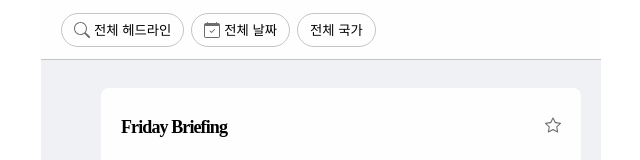
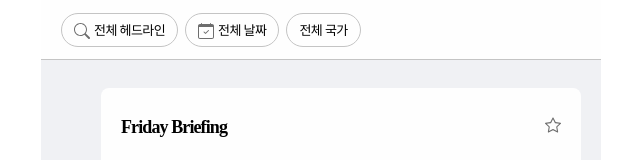
Before and after one commit to goodafteryoon/nyt-news, a React (Create React App) app: page / in a window 1280 px wide. Shown: the top 160 px of the page, without its empty margins (319-959 px from the left). Built offline with nearby package versions, Linux system fonts and the light colour scheme.

Commit message:
fix : filters 전역에 저장되는 Date 포맷 통일화에 따른 코드 수정

```diff
--- a/src/components/ArticleList/index.tsx
+++ b/src/components/ArticleList/index.tsx
@@ -2,7 +2,7 @@ import { useEffect, useState } from 'react';
 import styled from 'styled-components';
 
 import { theme } from 'styles/theme';
-import { formatDate } from 'utils/date';
+import { formatDateForDisplayArticle } from 'utils/date';
 import { Article } from 'models/article';
 import articles from 'mock/article.json';
 import StarIcon from 'assets/imageComponents/StarIcon';
@@ -23,7 +23,9 @@ const ArticleList = () => {
           </HeadlineContainer>
           <InfoContainer>
             <Author>{item.byline.original?.replace(/^By /, '')}</Author>
-            <PublishedDate>{formatDate(item.pub_date)}</PublishedDate>
+            <PublishedDate>
+              {formatDateForDisplayArticle(item.pub_date)}
+            </PublishedDate>
           </InfoContainer>
         </ArticlItem>
       ))}
--- a/src/components/FilterHeader/index.tsx
+++ b/src/components/FilterHeader/index.tsx
@@ -4,6 +4,7 @@ import { theme } from 'styles/theme';
 import { useFilterStore } from 'store/articleFilter';
 import CalendarIcon from 'assets/imageComponents/CalendarIcon';
 import SearchIcon from 'assets/imageComponents/SearchIcon';
+import { formatDateForDisplayHeader } from 'utils/date';
 
 interface FilterHeaderProps {
   onOpenModal: () => void;
@@ -18,15 +19,21 @@ const FilterHeader = ({ onOpenModal }: FilterHeaderProps) => {
   const { searchTerm, selectedDate, selectedCountries } = filters;
 
   const isSearchTermActive = !!searchTerm && searchTerm.trim() !== '';
-  const isDateActive = !!selectedDate && selectedDate.trim() !== '';
-  const isCountriesActive = selectedCountries.length > 0;
+  const isDateActive = !!selectedDate;
+  const isCountriesActive = (selectedCountries || []).length > 0;
 
   const getCountryDisplay = () => {
-    const count = selectedCountries.length;
+    const countries = selectedCountries || [];
+
+    const count = countries.length;
     if (count === 0) return ALL_COUNTRIES;
-    if (count === 1) return selectedCountries[0].name;
-    return `${selectedCountries[0].name} 외 ${count - 1}개`;
+    if (count === 1) return countries[0].name;
+    return `${countries[0].name} 외 ${count - 1}개`;
   };
+
+  const displayDate = selectedDate
+    ? formatDateForDisplayHeader(selectedDate)
+    : ALL_DATES;
 
   return (
     <>
@@ -48,7 +55,7 @@ const FilterHeader = ({ onOpenModal }: FilterHeaderProps) => {
                 isDateActive ? theme.colors.mainBlue : theme.colors.darkGray
               }
             />
-            {selectedDate || ALL_DATES}
+            {displayDate}
           </FilterChip>
           <FilterChip onClick={onOpenModal} $isActive={isCountriesActive}>
             {getCountryDisplay()}
@@ -85,13 +92,20 @@ const FilterChip = styled.button<{ $isActive: boolean }>`
   display: flex;
   justify-content: center;
   align-items: center;
+  // TODO : font 적용 이슈 해결
+  font-family: Apple SD Gothic Neo;
   gap: 4px;
   height: 34px;
-  padding: 0 12px;
+  padding: 6px 12px 4px;
   border-radius: 30px;
   color: ${({ $isActive }) =>
     $isActive ? theme.colors.mainBlue : theme.colors.black};
   border: 1px solid
     ${({ $isActive }) =>
       $isActive ? theme.colors.mainBlue : theme.colors.gray};
+  font-size: 13px;
+  font-style: normal;
+  font-weight: 400;
+  line-height: 24px; /* 171.429% */
+  letter-spacing: -0.56px;
 `;
--- a/src/components/FilterModal/index.tsx
+++ b/src/components/FilterModal/index.tsx
@@ -1,7 +1,6 @@
 import { useState } from 'react';
 import styled from 'styled-components';
 import ReactDatePicker from 'react-datepicker';
-import dayjs from 'dayjs';
 
 import BaseModal from 'components/ui/BaseModal';
 import BaseButton from 'components/ui/BaseButton';
@@ -9,10 +8,7 @@ import CalendarIcon from 'assets/imageComponents/CalendarIcon';
 import { theme } from 'styles/theme';
 import { useFilterStore } from 'store/articleFilter';
 import { Country, FiltersState } from 'store/articleFilter/type';
-import {
-  formatDateForDisplayInput,
-  formatDateForDisplayHeader,
-} from 'utils/date';
+import { formatDateForDisplayInput } from 'utils/date';
 
 import 'react-datepicker/dist/react-datepicker.css';
 
@@ -34,57 +30,48 @@ const COUNTRIES = [
 
 const FilterModal = ({ isOpen, onClose }: FilterModalProps) => {
   const { filters, setFilters } = useFilterStore();
-
-  // selectedDate를 Date 객체로 관리
-  const [selectedDate, setSelectedDate] = useState<Date | null>(
-    filters.selectedDate ? dayjs(filters.selectedDate).toDate() : null
-  );
+  const [localFilters, setLocalFilters] = useState<FiltersState>({
+    searchTerm: filters.searchTerm || '',
+    selectedDate: filters.selectedDate || null,
+    selectedCountries: filters.selectedCountries || [],
+  });
 
   const handleDateChange = (date: Date | null) => {
-    setSelectedDate(date);
-    updateFilter('selectedDate', date ? formatDateForDisplayHeader(date) : '');
+    setLocalFilters({ ...localFilters, selectedDate: date });
   };
 
-  const isSelectedCountry = (
-    selectedCountries: Country[],
-    countryValue: string
+  const isCountrySelected = (
+    country: Country,
+    selectedCountries: Country[]
   ) => {
-    return selectedCountries.some((country) => country.value === countryValue);
+    return selectedCountries.some((c) => c.value === country.value);
   };
 
   const handleCountrySelection = (selectedCountry: Country) => {
-    const isAlreadySelected = isSelectedCountry(
-      filters.selectedCountries,
-      selectedCountry.value
-    );
-
-    const newCountries = isAlreadySelected
-      ? filters.selectedCountries.filter(
-          (country) => country.value !== selectedCountry.value
-        )
-      : [...filters.selectedCountries, selectedCountry];
-
-    updateFilter('selectedCountries', newCountries);
-  };
-
-  const updateFilter = (key: keyof FiltersState, value: string | Country[]) => {
-    setFilters({
-      ...filters,
-      [key]: value,
+    setLocalFilters((prevFilters) => {
+      const isSelected = isCountrySelected(
+        selectedCountry,
+        prevFilters.selectedCountries
+      );
+      return {
+        ...prevFilters,
+        selectedCountries: isSelected
+          ? prevFilters.selectedCountries.filter(
+              (c) => c.value !== selectedCountry.value
+            )
+          : [...prevFilters.selectedCountries, selectedCountry],
+      };
     });
   };
 
   const applyFilters = () => {
-    // TODO : 필터에 따른 데이터 요청 로직 추가할 것
-    setFilters({
-      searchTerm: filters.searchTerm,
-      selectedDate: selectedDate
-        ? formatDateForDisplayHeader(selectedDate)
-        : '',
-      selectedCountries: filters.selectedCountries,
-    });
+    setFilters(localFilters);
     onClose();
   };
+
+  const displayDate = localFilters.selectedDate
+    ? formatDateForDisplayInput(localFilters.selectedDate)
+    : '날짜를 선택해주세요';
 
   return (
     <BaseModal isOpen={isOpen} onClose={onClose}>
@@ -94,23 +81,20 @@ const FilterModal = ({ isOpen, onClose }: FilterModalProps) => {
           <Input
             type='text'
             placeholder='검색하실 헤드라인을 입력해주세요'
-            value={filters.searchTerm}
-            onChange={(e) => updateFilter('searchTerm', e.target.value)}
+            value={localFilters.searchTerm}
+            onChange={(e) =>
+              setLocalFilters({ ...localFilters, searchTerm: e.target.value })
+            }
           />
         </FilterOption>
         <FilterOption>
           <HeadLineLabel>날짜</HeadLineLabel>
           <ReactDatePicker
-            selected={selectedDate}
+            selected={localFilters.selectedDate}
             onChange={handleDateChange}
-            dateFormat='yyyy-MM-dd'
             customInput={
               <CustomInputContainer>
-                <span>
-                  {selectedDate
-                    ? formatDateForDisplayInput(selectedDate)
-                    : '날짜를 선택해주세요'}
-                </span>
+                <span>{displayDate}</span>
                 <CalendarIcon color={theme.colors.gray} />
               </CustomInputContainer>
             }
@@ -122,9 +106,9 @@ const FilterModal = ({ isOpen, onClose }: FilterModalProps) => {
             {COUNTRIES.map((country) => (
               <CountryChip
                 key={country.value}
-                selected={isSelectedCountry(
-                  filters.selectedCountries,
-                  country.value
+                selected={isCountrySelected(
+                  country,
+                  localFilters.selectedCountries
                 )}
                 onClick={() => handleCountrySelection(country)}
               >
--- a/src/store/articleFilter/index.ts
+++ b/src/store/articleFilter/index.ts
@@ -10,7 +10,7 @@ interface FilterStore {
 export const useFilterStore = create<FilterStore>((set) => ({
   filters: {
     searchTerm: '',
-    selectedDate: '',
+    selectedDate: null,
     selectedCountries: [],
   },
   setFilters: (newFilters) => set(() => ({ filters: newFilters })),
--- a/src/store/articleFilter/type.ts
+++ b/src/store/articleFilter/type.ts
@@ -4,6 +4,6 @@ export interface Country {
 }
 export interface FiltersState {
   searchTerm: string;
-  selectedDate: string;
+  selectedDate: Date | null;
   selectedCountries: Country[];
 }
--- a/src/utils/date.ts
+++ b/src/utils/date.ts
@@ -3,7 +3,7 @@ import 'dayjs/locale/ko';
 
 dayjs.locale('ko');
 
-export const formatDate = (dateString: string) => {
+export const formatDateForDisplayArticle = (dateString: string) => {
   return dayjs(dateString).format('YYYY.MM.DD. (ddd)');
 };
 
@@ -14,3 +14,7 @@ export const formatDateForDisplayHeader = (date: Date | null) => {
 export const formatDateForDisplayInput = (date: Date | null) => {
   return dayjs(date).format('YYYY년 MM월 DD일');
 };
+
+export const formatDateForApi = (date: Date | null): string => {
+  return dayjs(date).format('YYYY-MM-DD');
+};
```
Also changed, not shown: src/models/article/index.ts (+18 -18 lines).
